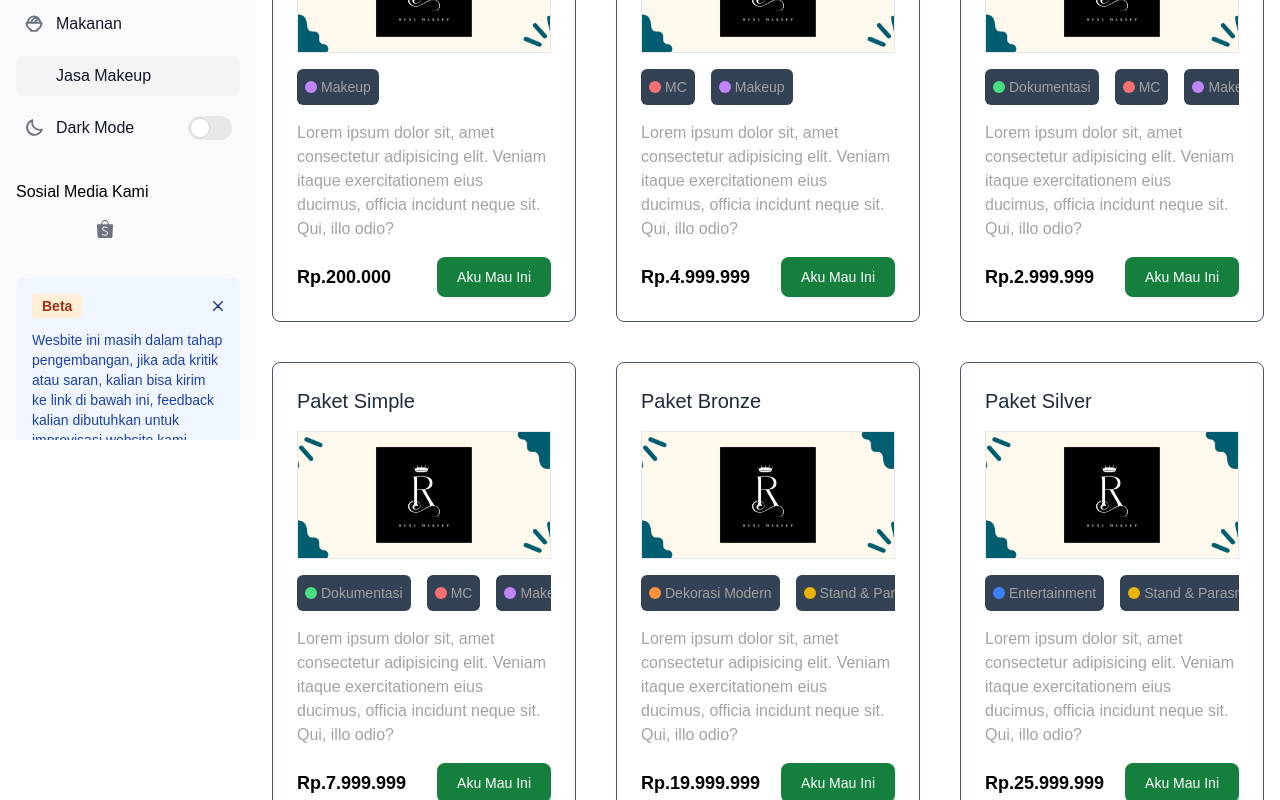
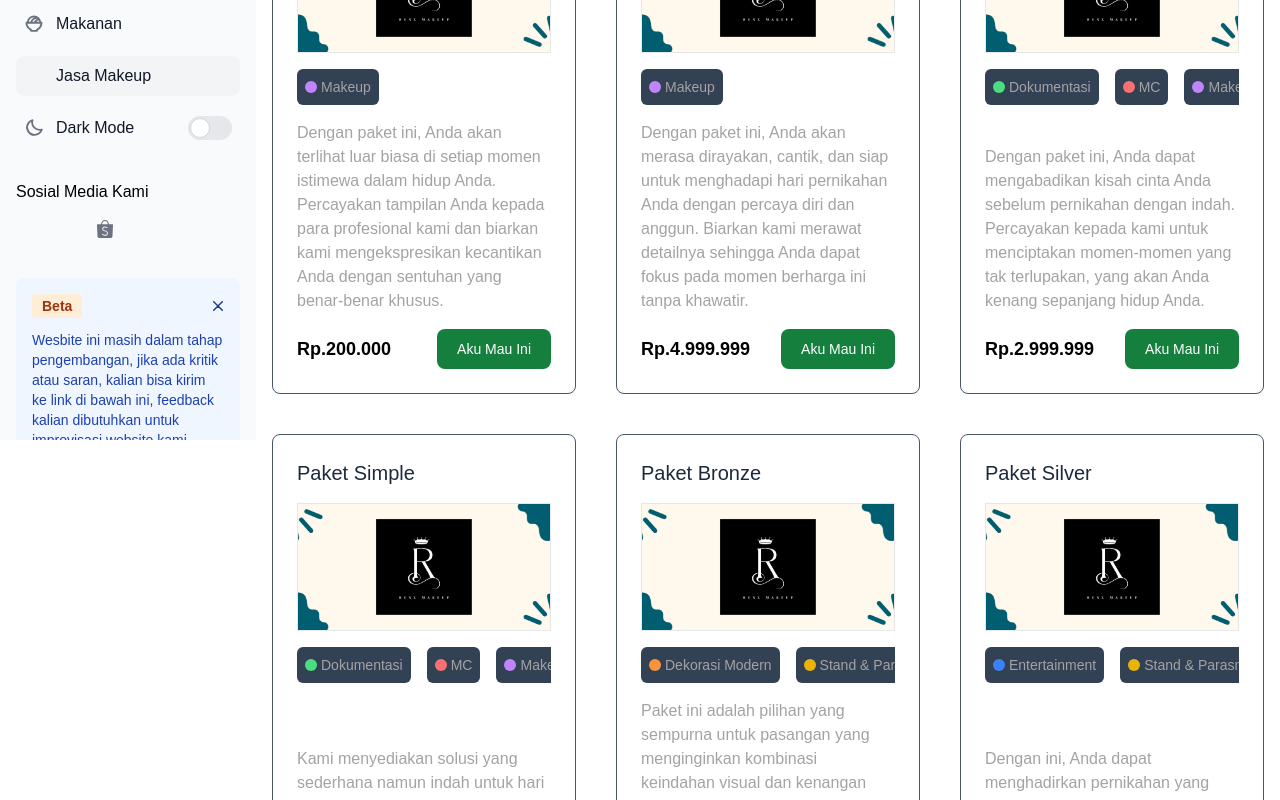
Before and after one commit to ikhlasdansantai/RenzAura, a React (Vite) app: page /jasaMakeup in a window 1280 px wide. Shown: the part 360-1160 px from the top of the page. Built offline with nearby package versions, Linux system fonts and the light colour scheme; some icons are missing.

Commit message:
change desc text

```diff
--- a/src/Pages/MakeUp/MakeUp.tsx
+++ b/src/Pages/MakeUp/MakeUp.tsx
@@ -13,7 +13,7 @@ export default function MakeUp({ items }: any): JSX.Element {
           <Title>Jasa Makeup kami</Title>
           <p className="text-secondText mt-2">Kami juga menyediakan berbagai jasa makeup, mulai dari jasa makeup pengantin, jasa sewa dekorasi, sewa MC dan masih banyak lagi, jadi tunggu apalagi? yuuu sewa jasa makeup kami </p>
         </div>
-        <div className="cards grid grid-cols-1 min-[950px]:grid-cols-2 xl:grid-cols-3 mt-20 mb-10 gap-10">
+        <div className="cards grid grid-cols-1 min-[950px]:grid-cols-2 xl:grid-cols-3 min-[2000px]:grid-cols-4 mt-20 mb-10 gap-10">
           {items.map((items: any, index: number) => {
             return (
               <div key={index} className="card flex flex-col gap-4 bg-white p-6  rounded-lg border border-slate-600 dark:border-0">
--- a/src/main.tsx
+++ b/src/main.tsx
@@ -152,24 +152,21 @@ const makeupContentDatas: MakeupContentDatas[] = [
   {
     bannerIMG: bannerIMG,
     title: "Paket Makeup Only",
-    desc: "Lorem ipsum dolor sit, amet consectetur adipisicing elit. Veniam itaque exercitationem eius ducimus, officia incidunt neque sit. Qui, illo odio?",
+    desc: "Dengan paket ini, Anda akan terlihat luar biasa di setiap momen istimewa dalam hidup Anda. Percayakan tampilan Anda kepada para profesional kami dan biarkan kami mengekspresikan kecantikan Anda dengan sentuhan yang benar-benar khusus.",
     roles: [{ roleName: "Makeup", roleColor: "bg-purple-400" }],
     price: 200_000,
   },
   {
     bannerIMG: bannerIMG,
     title: "Paket Bride Only",
-    desc: "Lorem ipsum dolor sit, amet consectetur adipisicing elit. Veniam itaque exercitationem eius ducimus, officia incidunt neque sit. Qui, illo odio?",
-    roles: [
-      { roleName: "MC", roleColor: "bg-red-400" },
-      { roleName: "Makeup", roleColor: "bg-purple-400" },
-    ],
+    desc: "Dengan paket ini, Anda akan merasa dirayakan, cantik, dan siap untuk menghadapi hari pernikahan Anda dengan percaya diri dan anggun. Biarkan kami merawat detailnya sehingga Anda dapat fokus pada momen berharga ini tanpa khawatir.",
+    roles: [{ roleName: "Makeup", roleColor: "bg-purple-400" }],
     price: 4_999_999,
   },
   {
     bannerIMG: bannerIMG,
     title: "Paket Prewedding",
-    desc: "Lorem ipsum dolor sit, amet consectetur adipisicing elit. Veniam itaque exercitationem eius ducimus, officia incidunt neque sit. Qui, illo odio?",
+    desc: "Dengan paket ini, Anda dapat mengabadikan kisah cinta Anda sebelum pernikahan dengan indah. Percayakan kepada kami untuk menciptakan momen-momen yang tak terlupakan, yang akan Anda kenang sepanjang hidup Anda.",
     roles: [
       { roleName: "Dokumentasi", roleColor: "bg-green-400" },
       { roleName: "MC", roleColor: "bg-red-400" },
@@ -180,7 +177,7 @@ const makeupContentDatas: MakeupContentDatas[] = [
   {
     bannerIMG: bannerIMG,
     title: "Paket Simple",
-    desc: "Lorem ipsum dolor sit, amet consectetur adipisicing elit. Veniam itaque exercitationem eius ducimus, officia incidunt neque sit. Qui, illo odio?",
+    desc: "Kami menyediakan solusi yang sederhana namun indah untuk hari istimewa Anda. Dengan Paket ini, Anda akan merasa cantik dan percaya diri tanpa perlu repot. Hubungi kami sekarang untuk informasi lebih lanjut.",
     roles: [
       { roleName: "Dokumentasi", roleColor: "bg-green-400" },
       { roleName: "MC", roleColor: "bg-red-400" },
@@ -193,7 +190,7 @@ const makeupContentDatas: MakeupContentDatas[] = [
   {
     bannerIMG: bannerIMG,
     title: "Paket Bronze",
-    desc: "Lorem ipsum dolor sit, amet consectetur adipisicing elit. Veniam itaque exercitationem eius ducimus, officia incidunt neque sit. Qui, illo odio?",
+    desc: "Paket ini adalah pilihan yang sempurna untuk pasangan yang menginginkan kombinasi keindahan visual dan kenangan yang tak terlupakan dalam pernikahan mereka. Kami menyediakan paket ini untuk memberikan pengalaman pernikahan yang lebih lengkap.",
     roles: [
       { roleName: "Dekorasi Modern", roleColor: "bg-orange-400" },
       { roleName: "Stand & Parasmanan", roleColor: "bg-yellow-500" },
@@ -208,7 +205,7 @@ const makeupContentDatas: MakeupContentDatas[] = [
   {
     bannerIMG: bannerIMG,
     title: "Paket Silver",
-    desc: "Lorem ipsum dolor sit, amet consectetur adipisicing elit. Veniam itaque exercitationem eius ducimus, officia incidunt neque sit. Qui, illo odio?",
+    desc: "Dengan ini, Anda dapat menghadirkan pernikahan yang mewah dan tak tentunya tidak terlupakan. Hubungi kami sekarang untuk informasi lebih lanjut dan untuk merencanakan pernikahan yang penuh kenangan.",
     roles: [
       { roleName: "Entertainment", roleColor: "bg-blue-500" },
       { roleName: "Stand & Parasmanan", roleColor: "bg-yellow-500" },
```
